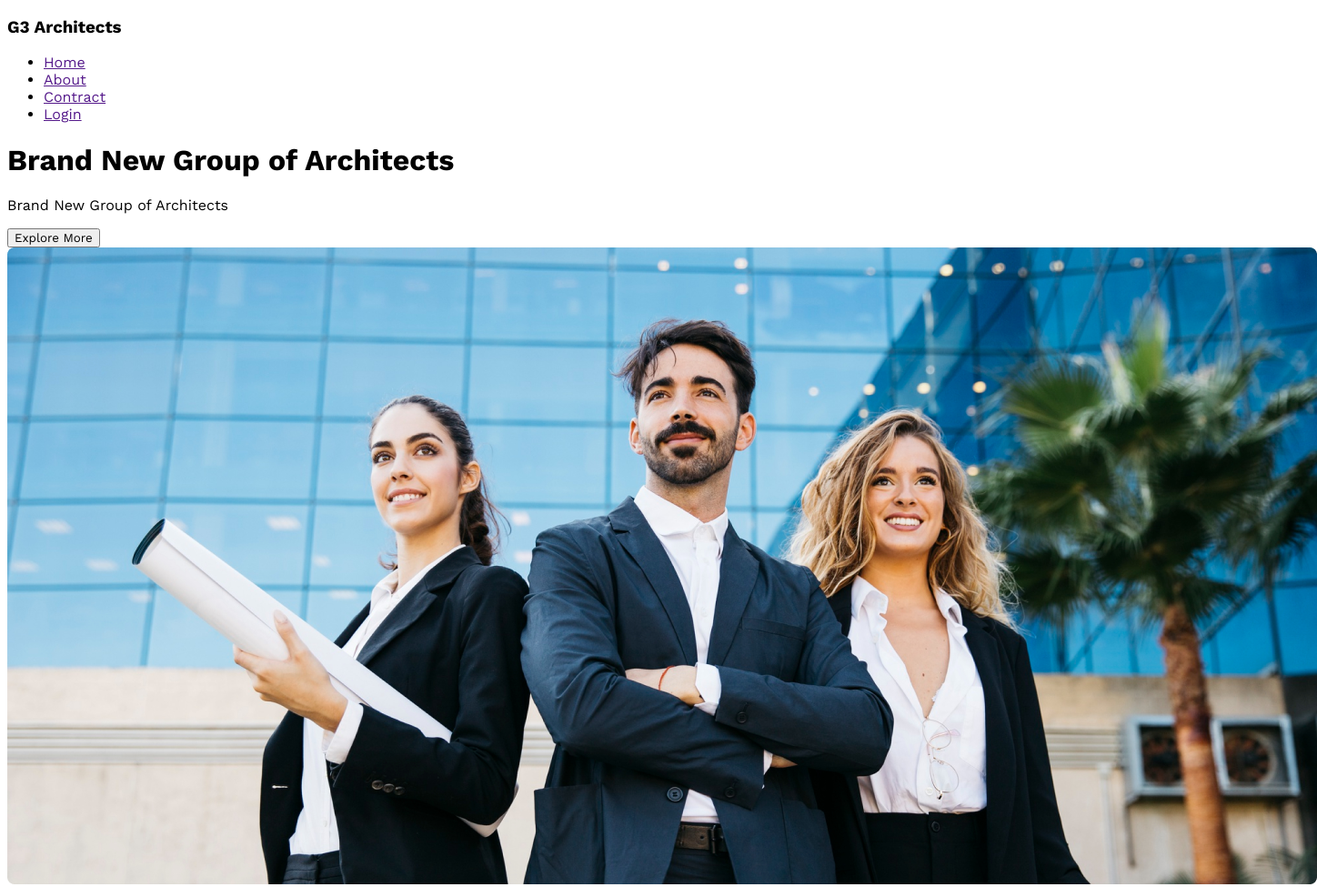
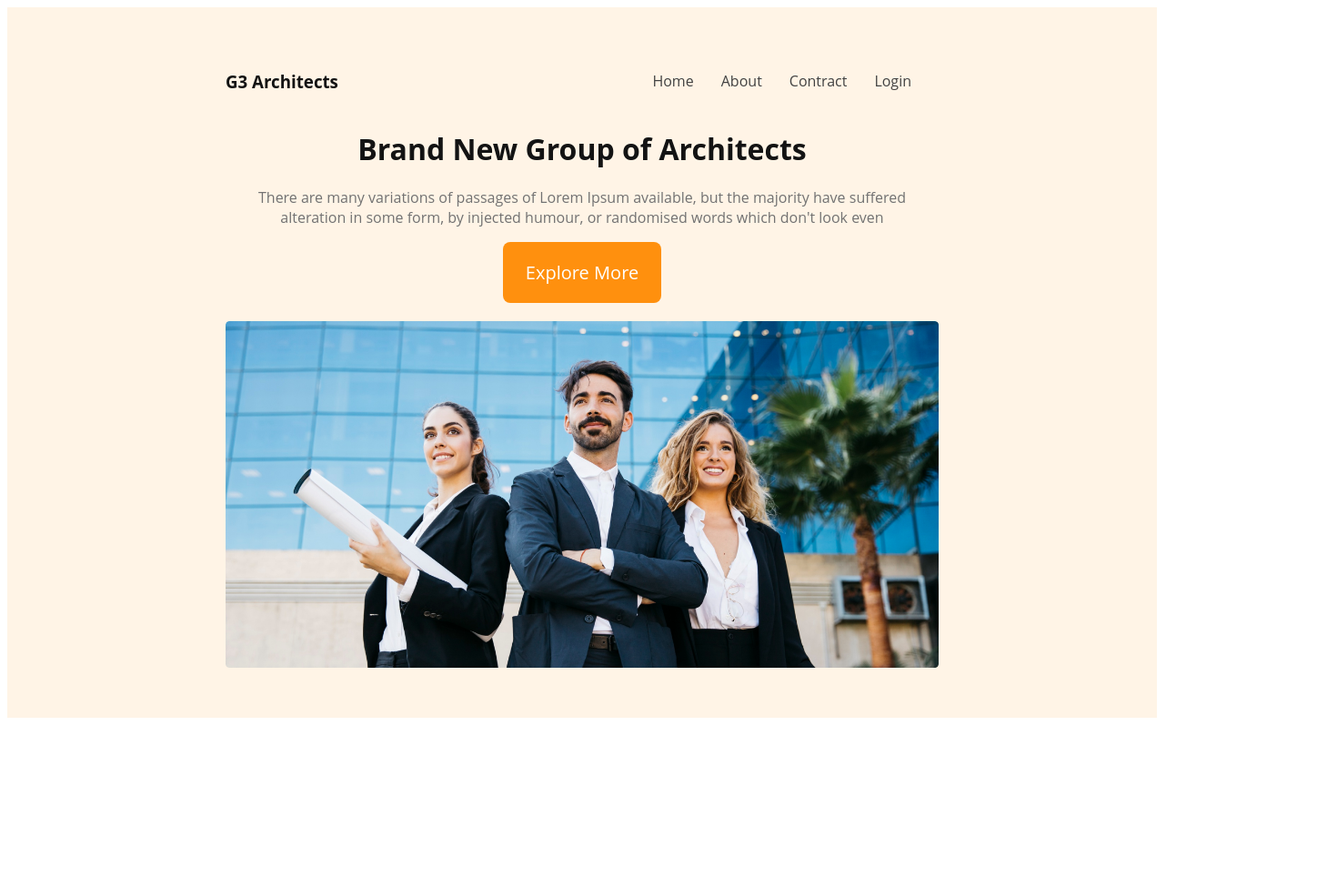
Before and after one commit to Ashraful0102/g3-architect-website, a plain HTML site: page index.html in a window 1280 px wide. Shown: the whole page at 91% size, 1448 px wide, since content can reach past the window. After the commit the page ends 800 px from the top, so only its background shows below. Drawn offline with nearby package versions, Linux system fonts and the light colour scheme.

Commit message:
banner content added

```diff
--- a/index.html
+++ b/index.html
@@ -9,7 +9,7 @@
 <body>
     <header>
         <nav>
-            <h3 class="section-title">G3 Architects</h3>
+            <h3 class="nav-title">G3 Architects</h3>
             <ul>
                 <li><a href="">Home</a></li>
                 <li><a href="">About</a></li>
@@ -17,19 +17,17 @@
                 <li><a href="">Login</a></li>
             </ul>
         </nav>
-         <div class="banner">
+        <div class="banner">
             <div class="banner-content">
                 <h1 class="banner-title">Brand New
                     Group of Architects
                 </h1>
-                <p class="text-light-gray">Brand New
-                    Group of Architects
-                </p>
-                <button class="btn-primary">Explore More</button>
+                <p class="banner-description">There are many variations of passages of Lorem Ipsum available, but the majority have suffered alteration in some form, by injected humour, or randomised words which don't look even</p>
+               <button class="btn-primary">Explore More</button>
+            </div>
+           <img src="images/banner.png" alt="">
+        </div>
 
-            </div>
-            <img src="images/banner.png" alt="">
-         </div>
 
     </header>
     <main>
--- a/styles/architect.css
+++ b/styles/architect.css
@@ -1,6 +1,75 @@
 /* woks sans font from goole font */
-  @import url('https://fonts.googleapis.com/css2?family=Work+Sans:wght@400;500;600;700;800&display=swap');
+ @import url('https://fonts.googleapis.com/css2?family=Work+Sans:wght@400;500;600;700;800&display=swap');
+ /* shared styles */
+*{
+    font-family: 'Work Sans', sans-serif;
+    font-family: 'Lato', sans-serif;
+    font-family: 'Open Sans', sans-serif;
+}
+.btn-primary{
+    border-radius: 8px;
+    color: #FFF;
+    font-size: 1.25rem;
+    background: #FF900E;
+    padding: 20px 25px;
+    color: #FFF;
+    cursor: pointer;
+    border: 0;
 
-  *{
-    font-family: 'Work Sans', sans-serif;
-  }
+
+}
+/* header styles */
+header{
+  background: rgba(255, 144, 14, 0.10);
+  padding: 50px 240px;
+}
+nav{
+  display: flex;
+  justify-content: space-between;
+  align-items: center;
+}
+.nav-title{
+  font-size: 3 rem;
+  font-weight: 700;
+  color: #131313;
+
+}
+nav > ul {
+  display: flex;
+}
+nav  li{
+  list-style: none;
+  margin-right: 30px ;
+  font-size: 1rem;
+  font-weight: 500;
+}
+nav li a{
+  text-decoration: none;
+  color: #424242 ;
+}
+/* banner styles */
+banner{
+
+
+
+}
+.banner-content{
+  max-width: 800px;
+  text-align: center;
+  margin: 0 auto;
+
+}
+.banner-title{
+  font-size: 4 rem;
+  font-weight: 700;
+  color: #131313;
+
+}
+.banner img {
+  margin-top: 20px;
+  width: 100%;
+}
+.banner-description{
+  color: #727272;
+
+}
```
